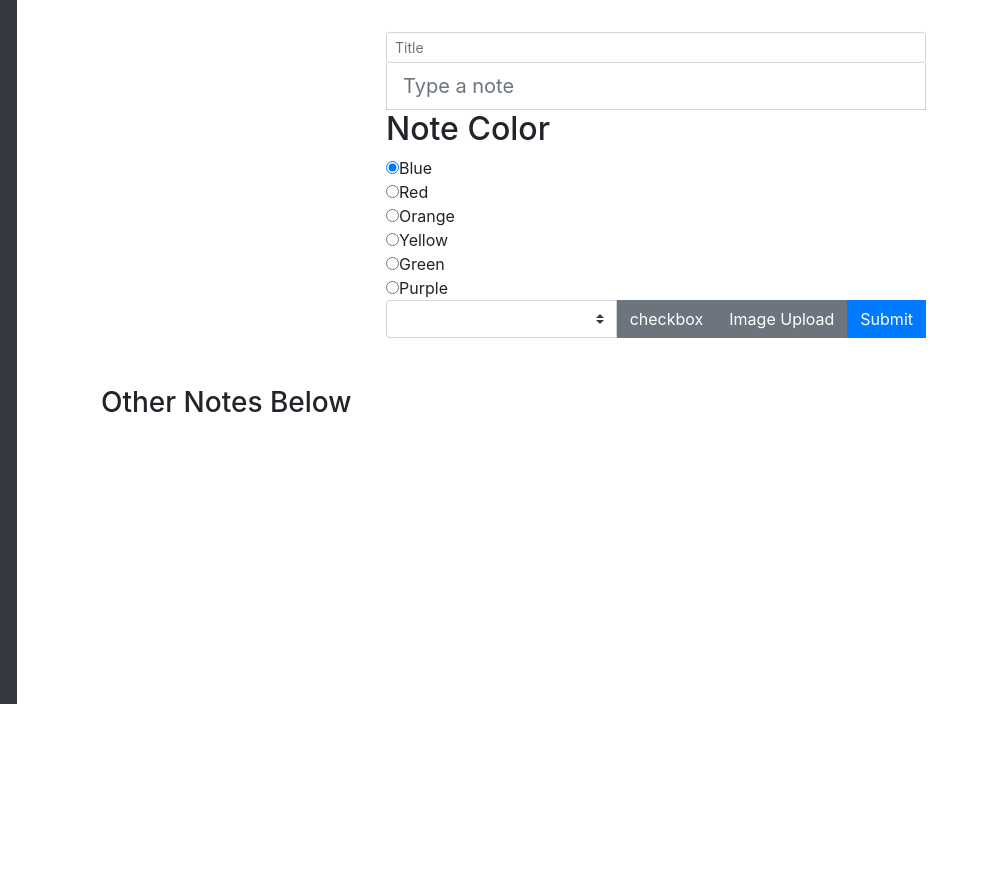
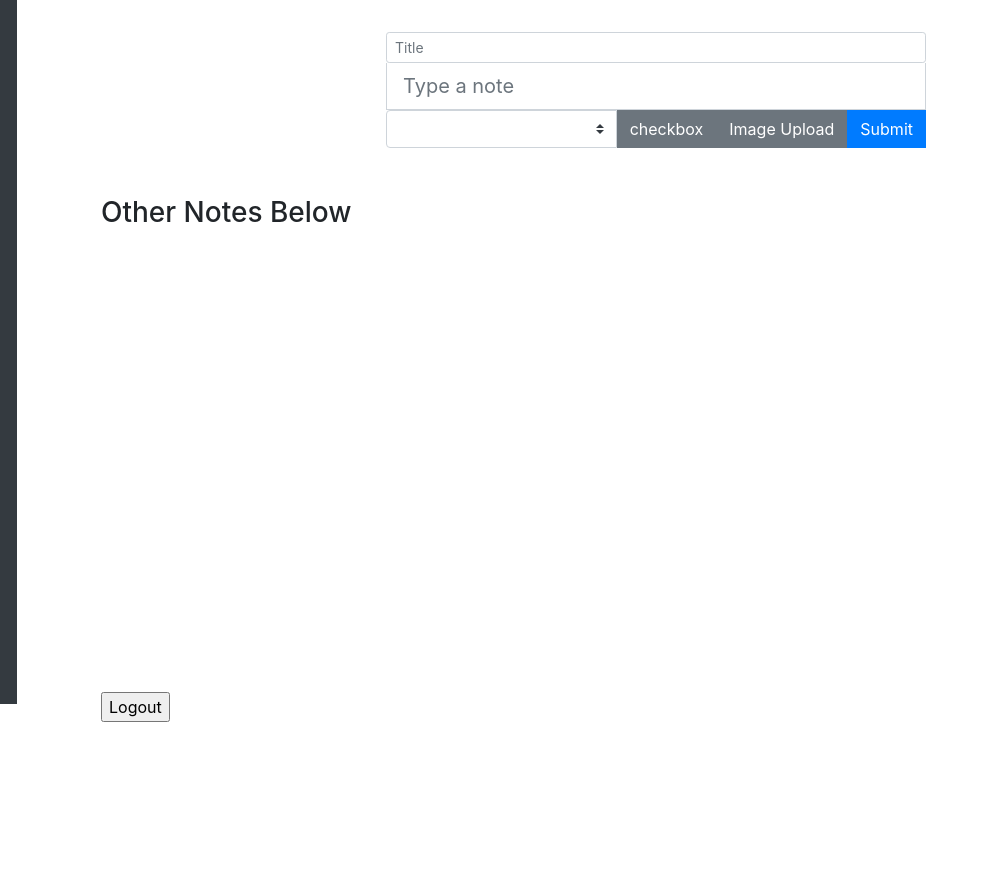
Before and after one commit to kristinlin/MiLKShake, a Flask app: template dairynotes/templates/welcome.html in a window 1280 px wide. Shown: the part 152-1027 px from the top of the page, without its empty margins (0-989 px from the left). After the commit the page ends 874 px from the top, so only its background shows below. Run offline with Flask 2, Linux system fonts and the light colour scheme; the template is opened without the code that fills it, so the values that code supplies are empty; parts of the project's set-up code (start-up, migrations or seed data) failed here and were passed over; some libraries are stand-ins or nearby versions.

Commit message:
did color select

```diff
--- a/dairynotes/static/base.css
+++ b/dairynotes/static/base.css
@@ -30,22 +30,3 @@
 #color {
     color:white;
 }
-
-#blueopt {
-    background-color: #274060;
-}
-#redopt {
-    background-color: #CC4933;
-}
-#orgopt {
-    background-color: #F86624;
-}
-#yelopt {
-    background-color: #E89005;
-}
-#greopt {
-    background-color: #5A9367;
-}
-#purpopt {
-    background-color: #824C71;
-}
--- a/dairynotes/static/notetype.js
+++ b/dairynotes/static/notetype.js
@@ -47,7 +47,7 @@ var add = function(e) {
 add_item.addEventListener("click", add);
 
 
-
+var color_opt = ["#274060", "#CC4933", "#F86624", "#E89005", "#5A9367", "#824C71"];
 var color_select = document.getElementById("color");
 var blueopt = document.getElementById("blueopt");
 var redopt = document.getElementById("redopt");
@@ -57,16 +57,36 @@ var purpopt = document.getElementById("purpopt");
 var yelopt = document.getElementById("yelopt");
 var colors = [blueopt, redopt, orgopt, yelopt, greopt, purpopt];
 
+
 var ch_color = function(val) {
+    console.log(color_select);
     console.log(color_select.style.backgroundColor);
-    color_select.style.backgroundColor = colors[val].style.backgroundColor;
+    color_select.style.backgroundColor = color_opt[val];
     console.log(color_select.style.backgroundColor);
 };
 
-for (i = 0; i< colors.length; i++) {
-    colors[i].addEventListener("mouseover",
-			       function(e) {
-				   ch_color(i);
-			       }
-			      );
-}
+colors[0].addEventListener("click",
+			   function(e) {
+			       console.log(0);
+			       ch_color(0);
+			   });
+colors[1].addEventListener("click",
+			   function(e) {
+			       ch_color(1);
+			   });
+colors[2].addEventListener("click",
+			   function(e) {
+			       ch_color(2);
+			   });
+colors[3].addEventListener("click",
+			   function(e) {
+			       ch_color(3);
+			   });
+colors[4].addEventListener("click",
+			   function(e) {
+			       ch_color(4);
+			   });
+colors[5].addEventListener("click",
+			   function(e) {
+			       ch_color(5);
+			   });
--- a/dairynotes/templates/welcome.html
+++ b/dairynotes/templates/welcome.html
@@ -24,19 +24,11 @@
             <input class="form-check-input position-static" type="checkbox" value="option1" aria-label="..."><input type="text" class="form-control checkbox sharp" name="cb" placeholder="Item" >
           </div>
 	</div>
-	<button id="add_item" class="btn sharp" type="button">add item</button>
+	<button id="add_item" class="btn sharp" type="button">add</button>
       </div>
-
-      <h2> Note Color </h2>
-      <input type="radio" checked="checked" name="radio" value="blue">Blue<br>
-      <input type="radio" name="radio" value="red">Red<br>
-      <input type="radio" name="radio" value="orange">Orange<br>
-      <input type="radio" name="radio" value="yellow">Yellow<br>
-      <input type="radio" name="radio" value="green">Green<br>
-      <input type="radio" name="radio" value="purple">Purple<br>
       <div class="input-group">
 	<select id="color" class="custom-select" id="inlineFormCustomSelect">
-          <option id="blueopt" value="Blue">Blue</option>
+          <option id="blueopt" value="Blue" selected>Blue</option>
           <option id="redopt" value="Red">Red</option>
           <option id="orgopt" value="Orange">Orange</option>
 	  <option id="yelopt" value="Yellow">Yellow</option>
```
